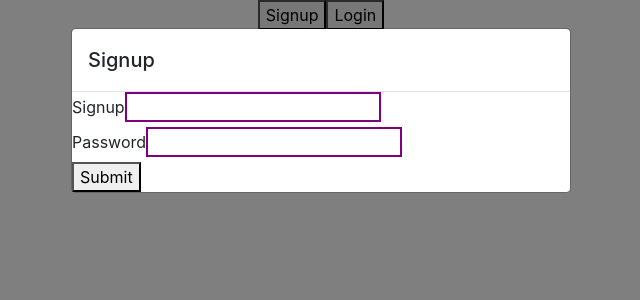
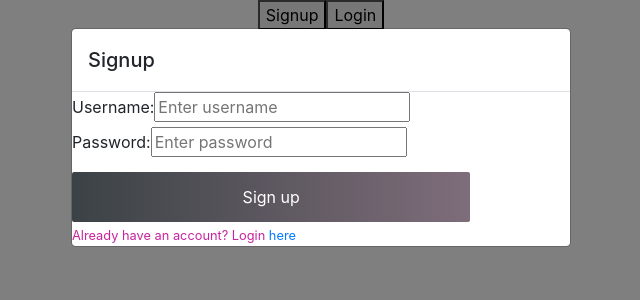
Before and after one commit to dtkrontz/flickPickClient, a React (Create React App) app: page / in a window 1280 px wide. Both pictures are taken after a click on the button "Signup". Shown: the top 300 px of the page, without its empty margins (319-959 px from the left). Built offline with nearby package versions, Linux system fonts and the light colour scheme.

Commit message:
validation up to date

```diff
--- a/package.json
+++ b/package.json
@@ -13,6 +13,7 @@
     "react-scripts": "4.0.3",
     "reactstrap": "^8.9.0",
     "save": "^2.4.0",
+    "validation": "0.0.1",
     "web-vitals": "^1.1.0"
   },
   "scripts": {
--- a/src/components/home/Home.js
+++ b/src/components/home/Home.js
@@ -9,10 +9,12 @@ import SearchComponent from '../Search.js';
 import LoginDisplay from './login/loginDisplay/LoginDisplay';
 
 
+
 const HomeComponent = (props) => {
 
     const [signup, setSignup] = useState(false);
     const [login, setLogin] = useState(false);
+
 
     const signupHandler = () => {
         setSignup(true);
--- a/src/components/home/login/Login.js
+++ b/src/components/home/login/Login.js
@@ -1 +1 @@
-// button to handle logic to pull up login display modal to log user in
+// // button to handle logic to pull up login display modal to log user in
--- a/src/components/home/login/loginDisplay/LoginDisplay.css
+++ b/src/components/home/login/loginDisplay/LoginDisplay.css
@@ -1,8 +1,53 @@
-input:invalid {
-    border: 2px solid purple;
+/* input:invalid {
+    border: 2px solid black;
+    background-color: red;
+
 
 }
 
 input:valid{
     border: 2px solid black;
+
 }
+*/
+
+
+
+      .form-input::placeholder {
+        color: #595959;
+        font-size: 12px;
+      }
+
+      .form-input-btn {
+        width: 80%;
+        height: 50px;
+        margin-top: 10px;
+        border-radius: 2px;
+        background: linear-gradient(
+          90deg,
+          rgb(59, 66, 70) 0%,
+          rgb(126, 109, 122) 100%
+        );
+        outline: none;
+        border: none;
+        color: #fff;
+        font-size: 1rem;
+      }
+
+      .form-input-btn:hover {
+        cursor: pointer;
+        background: linear-gradient(
+          90deg,
+          rgb(211, 143, 255) 0%,
+          rgb(211, 73, 204) 100%
+        );
+        transition: all 0.4s ease-out;
+      }
+
+      .form-input-login {
+        font-size: 0.8rem;
+        margin-top: 10px;
+        color: rgb(199, 36, 158);
+        width: 80%;
+        text-align: center;
+      }
--- a/src/components/home/login/loginDisplay/LoginDisplay.js
+++ b/src/components/home/login/loginDisplay/LoginDisplay.js
@@ -11,7 +11,7 @@ const LoginDisplay = (props)=> {
 
      const handleSubmit = (event) => {
      event.preventDefault();
-     fetch('http://localhost:3000/user/signup',{
+     fetch('http://localhost:3000/user/login',{
           method: 'POST',
           body: JSON.stringify({user:{username: username, password: password }}),
           headers: new Headers({
@@ -31,17 +31,18 @@ const LoginDisplay = (props)=> {
           <div>
                <Modal isOpen={modal}  className='login'>
                     <ModalHeader>Login</ModalHeader>
-                    <p>test</p>
-                  <Form onSubmit={handleSubmit}>
-                       <Label> Username </Label>
-                       <input id='username' name= 'username' type= 'text' required minLength= "4" onChange={(e) => setUserName(e.target.value)} value={username} >
+                  <Form className='form-inputs' onSubmit={handleSubmit}>
+                       <label> Username: </label>
+                       <input id='username' name= 'username' type= 'text' placeholder='Enter username' onChange={(e) => setUserName(e.target.value)} value={username} >
                        </input>
                        <br/>
-                       <Label> Password</Label>
-                       <input id='password' name='password' type='password' required minLen-gth='5' onChange={(e) => setPassword(e.target.value)} value={password}>
+                       <label> Password:</label>
+                       <input id='password' name='password' type='password' placeholder =' Enter password' onChange={(e) => setPassword(e.target.value)} value={password}>
                        </input>
                        <br />
-                       <button onClick={handleSubmit}>Submit</button>
+                       <button className='form-input-btn' onClick={handleSubmit}>Submit</button>
+                       <br/>
+                       <span className='form-input-login'> Don't have an account? Sign up <a href="http://localhost:3000/user/signup">here</a></span>
                   </Form>
                </Modal>
           </div>
@@ -51,3 +52,9 @@ const LoginDisplay = (props)=> {
 
 export default LoginDisplay;
 // modal with input fields to login
+
+  //patterns to listen for:
+// const patterns = {
+//      username:/^[a-z\d]{4,10}$/i,// pattern means upper and lowercase accepted and must be 4-10
+//      password:/^[\w\W-]{5,10}/$, /*pattern means it accepts all alphanumerical enteries and @#%-*/
+// }
--- a/src/components/home/signup/Signup.css
+++ b/src/components/home/signup/Signup.css
@@ -0,0 +1,38 @@
+.form-input::placeholder {
+    color: #595959;
+    font-size: 12px;
+  }
+
+  .form-input-btn {
+    width: 80%;
+    height: 50px;
+    margin-top: 10px;
+    border-radius: 2px;
+    background: linear-gradient(
+      90deg,
+      rgb(59, 66, 70) 0%,
+      rgb(126, 109, 122) 100%
+    );
+    outline: none;
+    border: none;
+    color: #fff;
+    font-size: 1rem;
+  }
+
+  .form-input-btn:hover {
+    cursor: pointer;
+    background: linear-gradient(
+      90deg,
+      rgb(211, 143, 255) 0%,
+      rgb(211, 73, 204) 100%
+    );
+    transition: all 0.4s ease-out;
+  }
+
+  .form-input-login {
+    font-size: 0.8rem;
+    margin-top: 10px;
+    color: rgb(199, 36, 158);
+    width: 80%;
+    text-align: center;
+  }
--- a/src/components/home/signup/Signup.js
+++ b/src/components/home/signup/Signup.js
@@ -1,6 +1,6 @@
 // modal to signup and be directed to the profile
 import React, {useState} from 'react';
-import {Modal, ModalHeader, Form, Label} from 'reactstrap';
+import {Modal, ModalHeader, Form, Label, InputGroupText, Alert} from 'reactstrap';
 import './Signup.css'
 
 const Signup = (props)=> {
@@ -12,6 +12,14 @@ const Signup = (props)=> {
 
      const handleSubmit = (event) => {
      event.preventDefault();
+     if(password.length<5){
+          alert('Password needs to be more than 5 charaters')
+
+     }else if (username.length<4) {
+          alert('Username needs to be more than 4 charaters')
+       }  else if (password ===/^[a-z\d]{4,10}$/i){
+            alert('Username needs a number and a special charater')
+       } else{
           fetch('http://localhost:3000/user/login',{
                method: 'POST',
                body: JSON.stringify({user:{username: username, password: password }}),
@@ -26,6 +34,11 @@ const Signup = (props)=> {
                props.updateToken(data.token);
           })
           setModal(false);
+     }
+
+
+
+
 
 }
     return(
@@ -34,15 +47,18 @@ const Signup = (props)=> {
          <ModalHeader>Signup</ModalHeader>
 
        <Form onSubmit={handleSubmit}>
-            <Label> Signup </Label>
-            <input id='username' name= 'username' type= 'text' required minLength= "4" onChange={(e) => setUserName(e.target.value)} value={username} >
+            <Label> Username: </Label>
+            <input id='username' name= 'username' type= 'text' placeholder='Enter username' onChange={(e) => setUserName(e.target.value)} value={username} >
            </input>
             <br/>
-            <Label>Password</Label>
-            <input id='password' name='password' type='password' required minLength='5' onChange={(e) => setPassword(e.target.value)} value={password}>
+            <Label>Password:</Label>
+            <input id='password' name='password' type='password' placeholder='Enter password' onChange={(e) => setPassword(e.target.value)} value={password}>
             </input>
             <br />
-            <button onClick={handleSubmit}>Submit</button>
+            <button className ="form-input-btn" onClick={handleSubmit}>Sign up</button>
+            <br />
+
+            <span className='form-input-login'> Already have an account? Login <a href="http://localhost:3000/user/login"> here</a> </span>
        </Form>
     </Modal>
 </div>
@@ -51,4 +67,5 @@ const Signup = (props)=> {
 
 
 
+
 export default Signup;
```
Also changed, not shown: 1 other file (tests, documents, lock files or other folders). Lines whose indentation alone changed are shown as unchanged.
